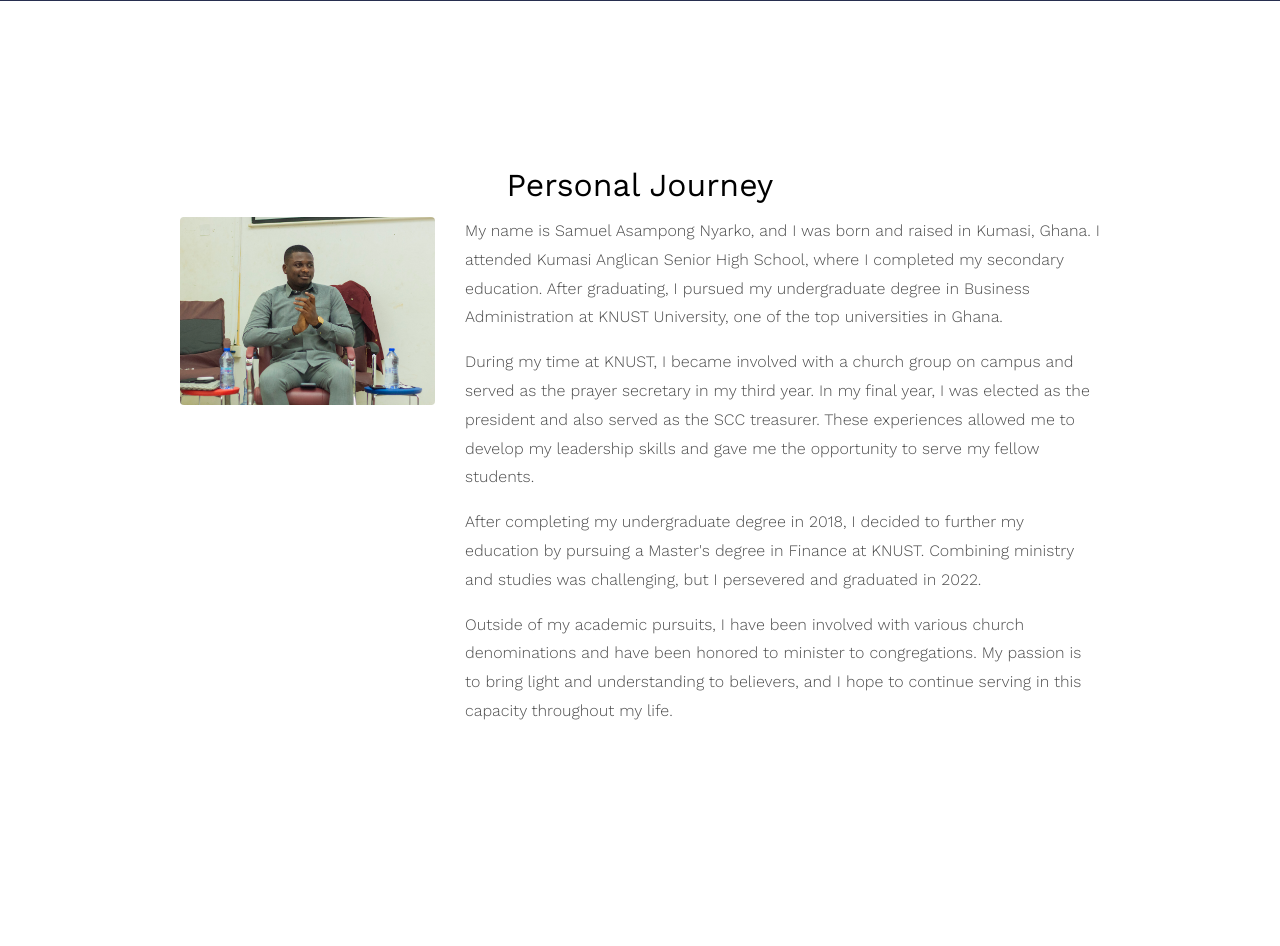
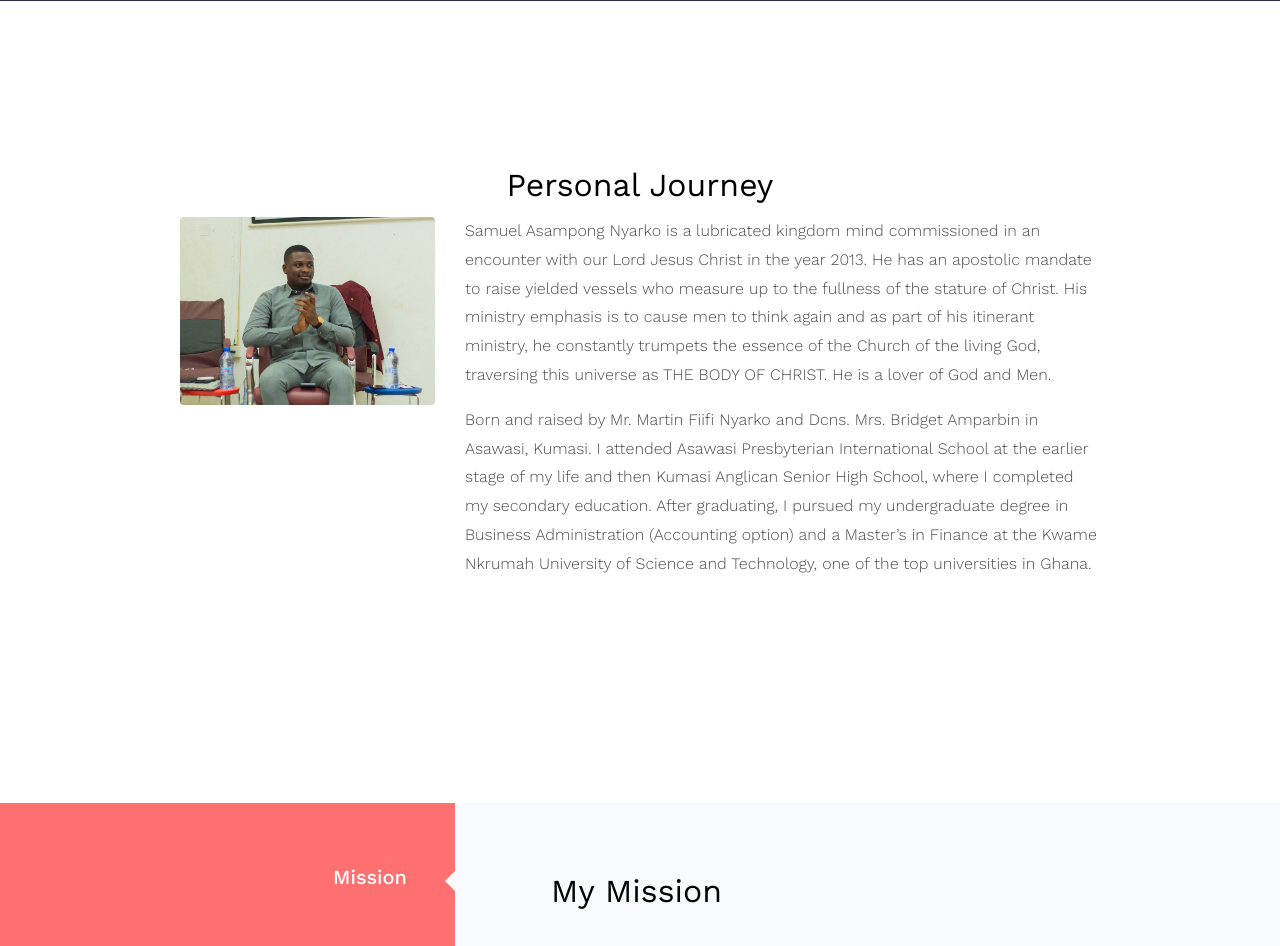
Before and after one commit to Soludim/thepreacher, a Laravel app: template resources/views/pages/about.blade.php in a window 1280 px wide. Shown: the part 815-1761 px from the top of the page. Run offline with Laravel 8, Linux system fonts and the light colour scheme; the template is opened without the code that fills it, so the values that code supplies are empty; some libraries are stand-ins or nearby versions; some web fonts are replaced.

Commit message:
made better

```diff
--- a/resources/views/pages/about.blade.php
+++ b/resources/views/pages/about.blade.php
@@ -25,24 +25,18 @@
                 <img src="{{asset('images/profile.jpg')}}" alt="Samuel Asampong Nyarko" class="img-fluid" style="border-radius:4px">
             </div>
             <div class="col-md-7 heading-section ftco-animate">
-                <p>My name is Samuel Asampong Nyarko, and I was born and raised in Kumasi, Ghana.
-                    I attended Kumasi Anglican Senior High School, where I completed my secondary education.
-                    After graduating, I pursued my undergraduate degree in Business Administration at KNUST University,
-                    one of the top universities in Ghana.</p>
 
-                <p>During my time at KNUST, I became involved with a church group on campus
-                    and served as the prayer secretary in my third year. In my final year, I was elected as the president
-                    and also served as the SCC treasurer. These experiences allowed me to develop my
-                    leadership skills and gave me the opportunity to serve my fellow students.</p>
+                <p>Samuel Asampong Nyarko is a lubricated kingdom mind commissioned in an encounter with our Lord Jesus
+                    Christ in the year 2013. He has an apostolic mandate to raise yielded vessels who measure up to the
+                    fullness of the stature of Christ. His ministry emphasis is to cause men to think again and as part of
+                    his itinerant ministry, he constantly trumpets the essence of the Church of the living God, traversing
+                    this universe as THE BODY OF CHRIST. He is a lover of God and Men.</p>
 
-
-                <p>After completing my undergraduate degree in 2018, I decided to further my education by pursuing a
-                    Master's degree in Finance at KNUST. Combining ministry and studies was challenging, but I persevered
-                    and graduated in 2022.</p>
-
-                <p>Outside of my academic pursuits, I have been involved with various church denominations and have been
-                    honored to minister to congregations. My passion is to bring light and understanding to believers,
-                    and I hope to continue serving in this capacity throughout my life.</p>
+                <p>Born and raised by Mr. Martin Fiifi Nyarko and Dcns. Mrs. Bridget Amparbin in Asawasi, Kumasi.
+                    I attended Asawasi Presbyterian International School at the earlier stage of my life and then Kumasi
+                    Anglican Senior High School, where I completed my secondary education. After graduating, I pursued my
+                    undergraduate degree in Business Administration (Accounting option) and a Master’s in Finance at the
+                    Kwame Nkrumah University of Science and Technology, one of the top universities in Ghana.</p>
             </div>
         </div>
     </div>
```
Also changed, not shown: resources/views/pages/index.blade.php (+5 -5 lines), 4 other files.
